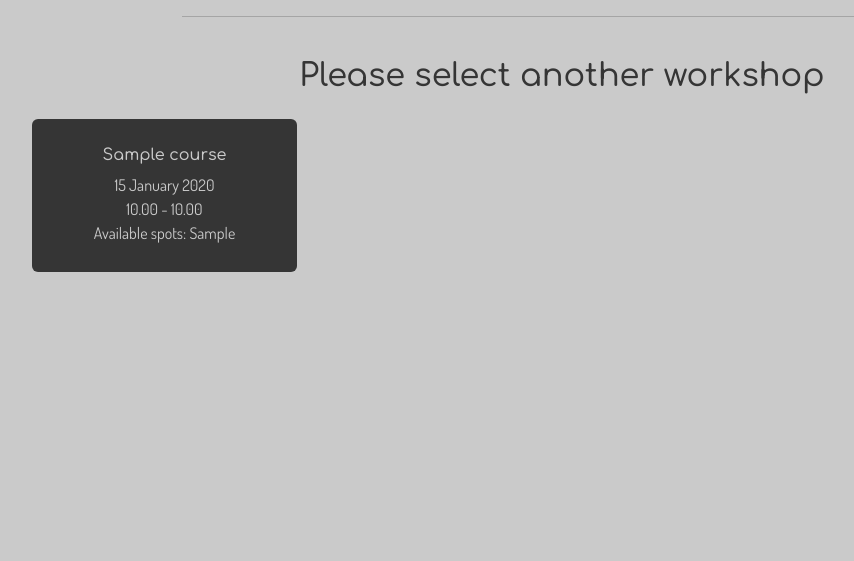
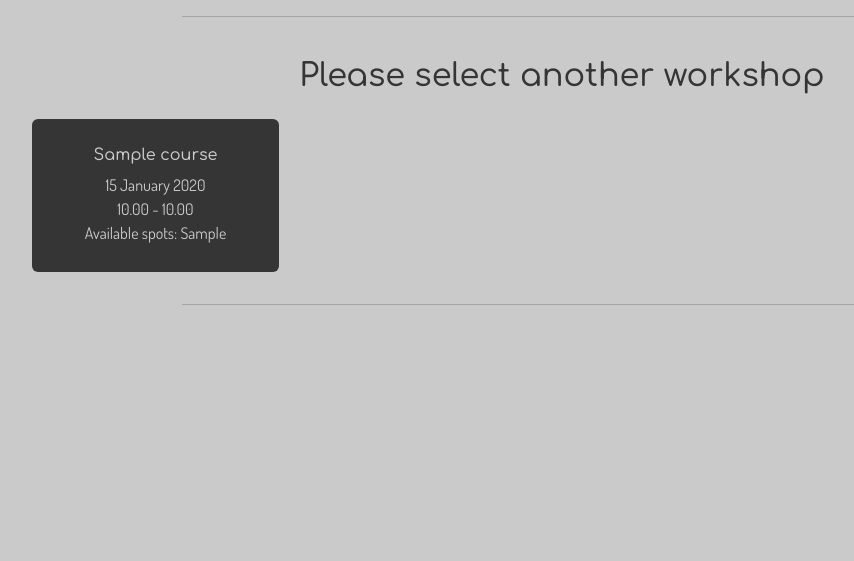
Before and after one commit to FridaWikell/frisa-booking, a Django app: template booking/templates/booking/edit_booking.html in a window 1280 px wide. Shown: the part 66-627 px from the top of the page, without its empty margins (78-932 px from the left). Run offline with Django 4.2, Linux system fonts and the light colour scheme; the template is opened without the code that fills it: most values are stand-ins (such as "Sample title", 1, 10 or a date in 2020); data that the repository does not hold is empty; some libraries are stand-ins or nearby versions.

Commit message:
Style: Edit booking page to have same buttons as booking

```diff
--- a/booking/templates/booking/edit_booking.html
+++ b/booking/templates/booking/edit_booking.html
@@ -5,21 +5,23 @@
 <div class="row justify-content-center">
     <hr class="col-8 mt-2 mt-md-3">
 </div>
-<div class="row justify-content-center mx-3">
+<div class="row mx-3">
     <h2 class="my-4 text-center">Please select another workshop</h2>
-    <form method="post" action="" id="sessionForm">
-        {% csrf_token %}
-        <input type="hidden" name="session_id" id="selectedSessionId" value="">
-        <div class="col-10 col-sm-6 col-lg-3 mb-2 mb-sm-3 session-buttons">
-            {% for session in sessions %}
-            <button type="button" class="btn book-session-btn session-slot booking-btn py-3" data-session-id="{{ session.id }}">
+    {% for session in sessions %}
+    <div class="col-10 col-sm-6 col-lg-3 mb-2 mb-sm-3">
+        <form method="post" action="" id="sessionForm">
+            {% csrf_token %}
+            <input type="hidden" name="session_id" id="selectedSessionId" value="">
+            <button type="button" class="btn session-btn booking-btn py-3" data-session-id="{{ session.id }}">
                 <h6>{{ session.course.name }}</h6> {{ session.start_time|date:"j F Y" }} <br>
                 {{ session.start_time|time:"H.i" }} - {{ session.end_time|time:"H.i" }} <br> Available spots: {{ session.spots_available }}
             </button>
-            {% endfor %}
-        </div>
-    </form>
-  </div>
+        </form>
+    </div>
+    {% endfor %}
+</div>
+<div class="row justify-content-center">
+    <hr class="col-8 mt-2 mt-md-3">
 </div>
 
 <!-- Confirmation Modal -->
@@ -27,11 +29,11 @@
     <div class="modal-dialog">
         <div class="modal-content">
             <div class="modal-header">
-                <h5 class="modal-title" id="confirmationModalLabel">Confirm Session Change</h5>
+                <h5 class="modal-title" id="confirmationModalLabel">Confirm Workshop Change</h5>
                 <button type="button" class="btn-close" data-bs-dismiss="modal" aria-label="Close"></button>
             </div>
             <div class="modal-body">
-            Are you sure you want to change your session?
+            Are you sure you want to change your workshop
             </div>
             <div class="modal-footer">
                 <button type="button" class="btn cancel-btn" data-bs-dismiss="modal">Cancel</button>
```
